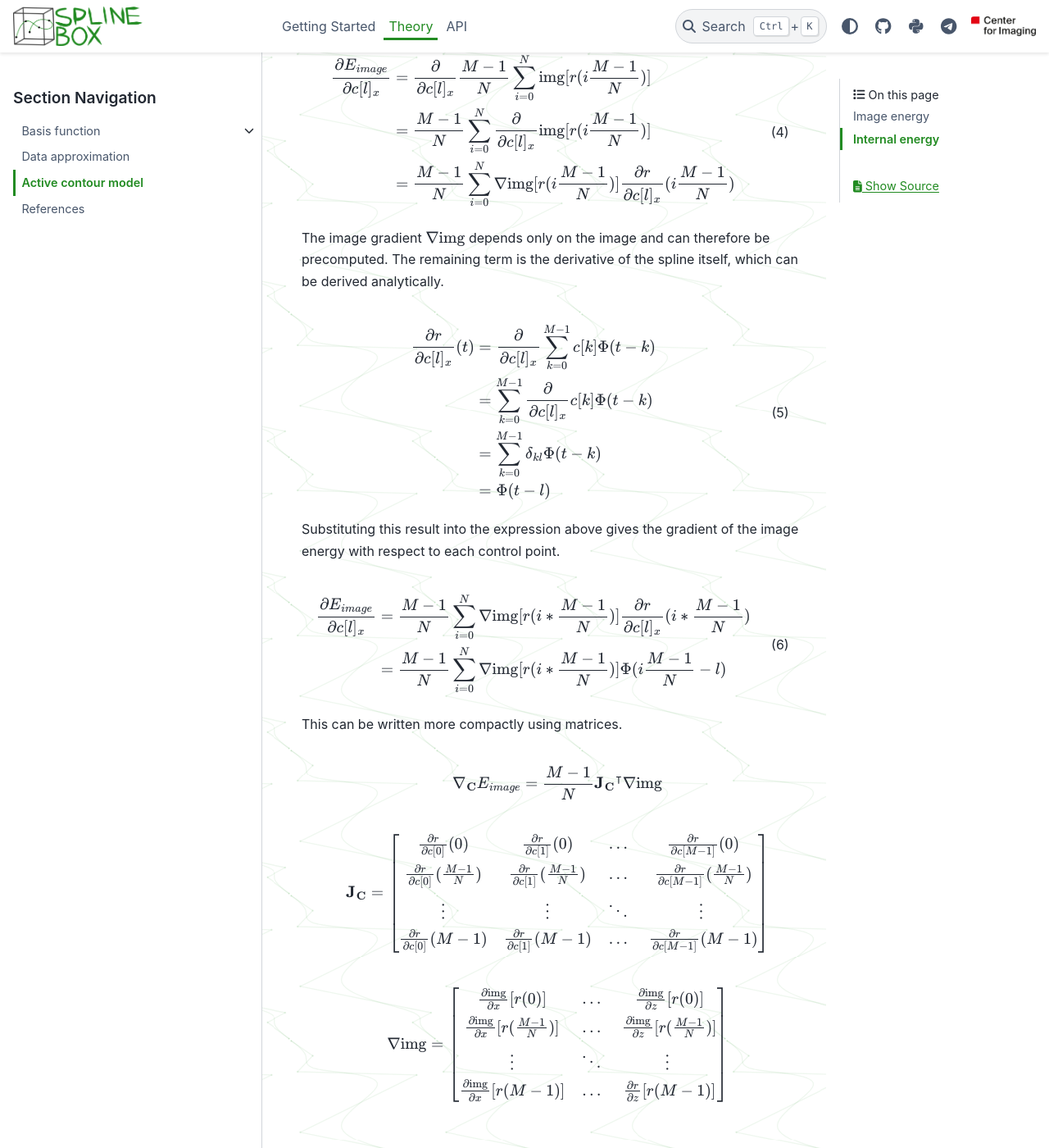
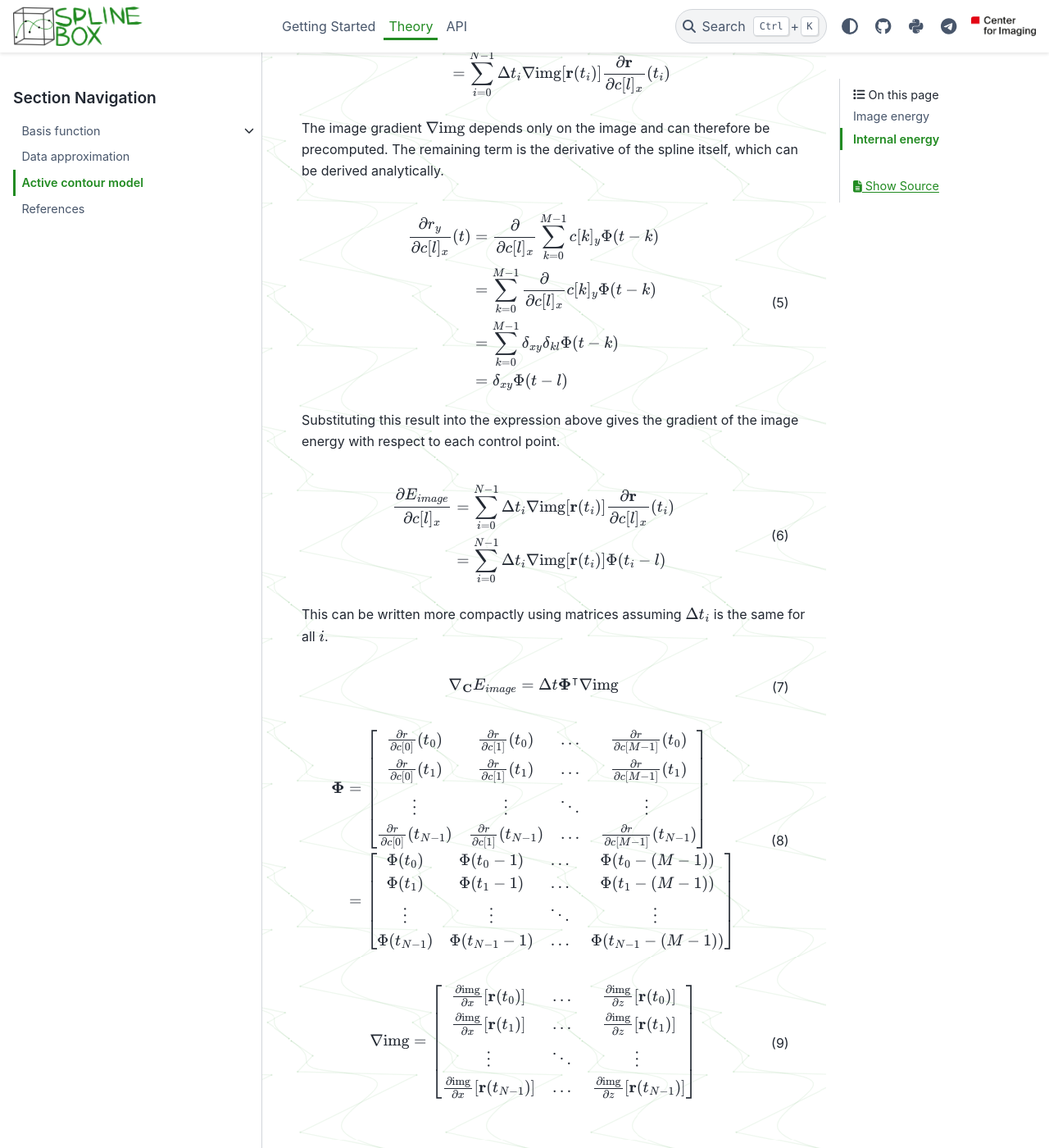
Before and after one commit to EPFL-Center-for-Imaging/splinebox, a Sphinx documentation site: the page built from docs/theory/active_contours.rst, in a window 1280 px wide and 1400 px high, scrolled down 1454 px. Shown: the whole window at 82% size. Built offline with Sphinx 7.4.7 and the PyData theme 0.15.4, drawn with Linux system fonts in a browser that asks for light colours; pages that are not in the unit, such as notebooks, are missing from menus; the version number could not be read and is left out; some of the changed text lies outside the part shown.

Commit message:
Update docs

```diff
--- a/docs/theory/active_contours.rst
+++ b/docs/theory/active_contours.rst
@@ -9,26 +9,13 @@ Starting from an initial estimate, the control points are iteratively updated us
 .. math::
     :name: active_contour_model:eq:1
 
-    c[l]_x = c[l]_x - \frac{\partial E}{\partial c[l]_x}
+    c[l]_x = c[l]_x - \gamma \frac{\partial E}{\partial c[l]_x}
 
-This can also be written using the matrix notation and the Jacobian matrix :math:`\mathbf{J_r}`.
-
-.. math::
-
-    \mathbf{C} = \mathbf{C} - \mathbf{J_r}
-
-.. math::
-
-    \mathbf{J_r} = \begin{bmatrix}
-     \frac{\partial r_x}{\partial c[0]_x} & \frac{\partial r_x}{\partial c[0]_y} & \frac{\partial r_x}{\partial c[0]_z}  \\
-     \phi\left(\frac{M}{N}\right) &  \phi\left(\frac{M}{N}-1\right) & \dots & \ \phi\left(\frac{M}{N}-(M-1)\right) \\
-     \vdots & \vdots & \ddots & \vdots \\
-     \phi\left(\frac{(N-1)M}{N}\right) &  \phi\left(\frac{(N-1)M}{N}-1\right) & \dots & \ \phi\left(\frac{(N-1)M}{N}-(M-1)\right)
-    \end{bmatrix}
+, where :math:`\gamma` is the step size (learning rate).
 
 The energy typically consists of two components:
     (1) **Image energy**, which attracts the spline toward features in the image.
-    (2) **Internal energy**, which regularizes the spline and discourages undesirable deformations.
+    (2) **Internal energy**, which regularises the spline and discourages undesirable deformations.
 
 .. math::
     :name: active_contour_model:eq:2
@@ -40,143 +27,154 @@ Image energy
 
 The image energy measures the image intensity sampled along the spline. By choosing an appropriate image representation (for example, an edge map), this term can be used to attract the spline toward specific image features.
 
-In practice, the continuous integral is approximated by sampling the spline at a finite number of points.
+In practice, the continuous integral is approximated with a Riemann sum by sampling the spline at a finite number of points :math:`t_i`.
 
 .. math::
     :name: active_contour_model:eq:3
 
-    E_{image} &= \int_0^{M-1}\text{img}[r(t)]dt \\
-              &\approx \frac{M-1}{N} \sum_{i=0}^N \text{img}[r(i * \frac{M-1}{N})]
+    E_{image} &=\int_\mathcal{C} \mathrm{img} ds \\
+              &=\int_0^{M-1} \text{img}[\mathbf{r}(t)] dt \\
+              &\approx \sum_{i=0}^{N-1} \text{img}[\mathbf{r}(t_i)] \Delta t_i
 
-To optimize the spline, we need the derivatives of the image energy with respect to the control points. Applying the chain rule yields an expression involving the image gradient and the derivative of the spline with respect to a control point.
+To optimise the spline, we need the derivatives of the image energy with respect to the control points. Applying the chain rule yields an expression involving the image gradient and the derivative of the spline with respect to a control point.
 
 .. math::
     :name: active_contour_model:eq:4
 
-    \frac{\partial E_{image}}{\partial c[l]_x} &= \frac{\partial}{\partial c[l]_x} \frac{M-1}{N} \sum_{i=0}^N \text{img}[r(i \frac{M-1}{N})] \\
-                                               &= \frac{M-1}{N} \sum_{i=0}^N \frac{\partial}{\partial c[l]_x} \text{img}[r(i \frac{M-1}{N})] \\
-                                               &= \frac{M-1}{N} \sum_{i=0}^N \nabla \text{img}[r(i \frac{M-1}{N})] \frac{\partial r}{\partial c[l]_x}(i \frac{M-1}{N})
+    \frac{\partial E_{image}}{\partial c[l]_x} &= \frac{\partial}{\partial c[l]_x} \sum_{i=0}^{N-1} \Delta t_i \text{img}[\mathbf{r}(t_i)] \\
+                                               &= \sum_{i=0}^{N-1} \Delta t_i \frac{\partial}{\partial c[l]_x} \text{img}[\mathbf{r}(t_i)] \\
+                                               &= \sum_{i=0}^{N-1} \Delta t_i \sum_y \frac{\partial \mathrm{img}}{\partial y}[\mathbf{r}(t_i)] \frac{\partial r_y}{\partial c[l]_x} \\
+                                               &= \sum_{i=0}^{N-1} \Delta t_i \nabla \text{img}[\mathbf{r}(t_i)] \frac{\partial \mathbf{r}}{\partial c[l]_x}(t_i)
 
 The image gradient :math:`\nabla \mathrm{img}` depends only on the image and can therefore be precomputed.
 The remaining term is the derivative of the spline itself, which can be derived analytically.
 
 .. math::
-    :name: active_contour_model:eq:4
+    :name: active_contour_model:eq:5
 
-    \frac{\partial r}{\partial c[l]_x}(t) &= \frac{\partial}{\partial c[l]_x} \sum_{k=0}^{M-1}c[k]\Phi(t-k) \\
-                                          &= \sum_{k=0}^{M-1}\frac{\partial}{\partial c[l]_x}c[k]\Phi(t-k) \\
-                                          &= \sum_{k=0}^{M-1}\delta_{kl}\Phi(t-k) \\
-                                          &= \Phi(t-l)
+    \frac{\partial r_y}{\partial c[l]_x}(t) &= \frac{\partial}{\partial c[l]_x} \sum_{k=0}^{M-1} c[k]_y \Phi(t-k) \\
+                                            &= \sum_{k=0}^{M-1}\frac{\partial}{\partial c[l]_x} c[k]_y \Phi(t-k) \\
+                                            &= \sum_{k=0}^{M-1}\delta_{xy}\delta_{kl}\Phi(t-k) \\
+                                            &= \delta_{xy}\Phi(t-l)
 
 Substituting this result into the expression above gives the gradient of the image energy with respect to each control point.
 
 .. math::
-    :name: active_contour_model:eq:5
+    :name: active_contour_model:eq:6
 
-    \frac{\partial E_{image}}{\partial c[l]_x} &= \frac{M-1}{N} \sum_{i=0}^N \nabla \text{img}[r(i * \frac{M-1}{N})] \frac{\partial r}{\partial c[l]_x}(i * \frac{M-1}{N}) \\
-                                               &= \frac{M-1}{N} \sum_{i=0}^N \nabla \text{img}[r(i * \frac{M-1}{N})] \Phi(i\frac{M-1}{N}-l)
+    \frac{\partial E_{image}}{\partial c[l]_x} &= \sum_{i=0}^{N-1} \Delta t_i \nabla \text{img}[\mathbf{r}(t_i)] \frac{\partial \mathbf{r}}{\partial c[l]_x}(t_i) \\
+                                               &= \sum_{i=0}^{N-1} \Delta t_i \nabla \text{img}[\mathbf{r}(t_i)] \Phi(t_i-l)
 
-This can be written more compactly using matrices.
+This can be written more compactly using matrices assuming :math:`\Delta t_i` is the same for all :math:`i`.
 
 .. math::
+    :name: active_contour_model:eq:7
 
-    \nabla_{\mathbf{C}}E_{image} = \frac{M-1}{N} \mathbf{J_C}^\intercal \nabla\mathrm{img}
+    \nabla_{\mathbf{C}}E_{image} = \Delta t \mathbf{\Phi}^\intercal \nabla\mathrm{img}
 
 .. math::
+    :name: active_contour_model:eq:8
 
-   \mathbf{J_C} = \begin{bmatrix}
-     \frac{\partial r}{\partial c[0]}(0) & \frac{\partial r}{\partial c[1]}(0) & \dots & \ \frac{\partial r}{\partial c[M-1]}(0) \\
-     \frac{\partial r}{\partial c[0]}(\frac{M-1}{N}) & \frac{\partial r}{\partial c[1]}(\frac{M-1}{N}) & \dots & \ \frac{\partial r}{\partial c[M-1]}(\frac{M-1}{N}) \\
+    \mathbf{\Phi} &= \begin{bmatrix}
+     \frac{\partial r}{\partial c[0]}(t_0) & \frac{\partial r}{\partial c[1]}(t_0) & \dots & \ \frac{\partial r}{\partial c[M-1]}(t_0) \\
+     \frac{\partial r}{\partial c[0]}(t_1) & \frac{\partial r}{\partial c[1]}(t_1) & \dots & \ \frac{\partial r}{\partial c[M-1]}(t_1) \\
      \vdots & \vdots & \ddots & \vdots \\
-     \frac{\partial r}{\partial c[0]}(M - 1) & \frac{\partial r}{\partial c[1]}(M - 1) & \dots & \ \frac{\partial r}{\partial c[M - 1]}(M - 1) \\
+     \frac{\partial r}{\partial c[0]}(t_{N-1}) & \frac{\partial r}{\partial c[1]}(t_{N-1}) & \dots & \ \frac{\partial r}{\partial c[M - 1]}(t_{N-1}) \\
+    \end{bmatrix} \\
+    &= \begin{bmatrix}
+     \Phi(t_0) & \Phi(t_0-1) & \dots & \ \Phi(t_0-(M-1)) \\
+     \Phi(t_1) & \Phi(t_1 - 1) & \dots & \ \Phi(t_1 - (M-1)) \\
+     \vdots & \vdots & \ddots & \vdots \\
+     \Phi(t_{N-1}) & \Phi(t_{N-1} - 1) & \dots & \ \Phi(t_{N-1} - (M - 1)) \\
     \end{bmatrix}
 
 .. math::
+    :name: active_contour_model:eq:9
 
-   \nabla\mathrm{img} = \begin{bmatrix}
-     \frac{\partial \mathrm{img}}{\partial x}[r(0)] & \dots & \ \frac{\partial \mathrm{img}}{\partial z}[r(0)] \\
-     \frac{\partial \mathrm{img}}{\partial x}[r(\frac{M-1}{N})] & \dots & \ \frac{\partial \mathrm{img}}{\partial z}[r(\frac{M-1}{N})] \\
+    \nabla\mathrm{img} = \begin{bmatrix}
+     \frac{\partial \mathrm{img}}{\partial x}[\mathbf{r}(t_0)] & \dots & \ \frac{\partial \mathrm{img}}{\partial z}[\mathbf{r}(t_0)] \\
+     \frac{\partial \mathrm{img}}{\partial x}[\mathbf{r}(t_1)] & \dots & \ \frac{\partial \mathrm{img}}{\partial z}[\mathbf{r}(t_1)] \\
      \vdots & \ddots & \vdots \\
-     \frac{\partial \mathrm{img}}{\partial x}[r(M - 1)] & \dots & \ \frac{\partial r}{\partial z}[r(M - 1)] \\
+     \frac{\partial \mathrm{img}}{\partial x}[\mathbf{r}(t_{N-1})] & \dots & \ \frac{\partial \mathrm{img}}{\partial z}[\mathbf{r}(t_{N-1})] \\
     \end{bmatrix}
 
 Internal energy
 ---------------
 
-The internal energy acts as a regularization term that controls the shape and parameterization of the spline.
+The internal energy acts as a regularisation term that controls the shape and parameterization of the spline.
 Different choices of internal energy can be used depending on which geometric properties should be encouraged or penalised.
 
 In this implementation, we use the curvilinear reparameterisation energy proposed by [Jacob2004]_.
 
 .. math::
-    :name: active_contour_model:eq:6
+    :name: active_contour_model:eq:10
 
-    E_{internal} &= \int_0^{M-1} ||r'(t)|^2 - c|^2dt \\
-                 &= \int_0^{M-1} |r'(t)|^4 - 2c|r'(t)|^2 + c^2 dt
+    E_{internal} &= \int_0^{M-1} ||\mathbf{r}'(t)|^2 - c|^2dt \\
+                 &= \int_0^{M-1} |\mathbf{r}'(t)|^4 - 2c|\mathbf{r}'(t)|^2 + c^2 dt
 
 
 The parameter :math:`c = (\frac{\text{desired arc length}}{M-1})^2` represents the desired squared speed of the spline.
 
-This energy encourages a uniform distribution of control points along the curve by penalising deviations from the desired local speed. As a result, it helps prevent control points from clustering together or becoming unevenly spaced during optimization.
+This energy encourages a uniform distribution of control points along the curve by penalising deviations from the desired local speed. As a result, it helps prevent control points from clustering together or becoming unevenly spaced during optimisation.
 
 As with the image energy, gradient descent requires the derivatives of the internal energy with respect to the control points.
 
 .. math::
-    :name: active_contour_model:eq:8
+    :name: active_contour_model:eq:11
 
-    \frac{\partial E_{internal}}{\partial c[l]_x} &= \frac{\partial}{\partial c[l]_x} \int_0^{M-1} |r'(t)|^4 - 2c|r'(t)|^2 + c^2 dt \\
-                                                  &= \int_0^{M-1} \frac{\partial}{\partial c[l]_x}|r'(t)|^4 - 2c\frac{\partial}{\partial c[l]_x}|r'(t)|^2 dt \\
-                                                  &= \int_0^{M-1} \frac{\partial}{\partial c[l]_x}|r'(t)|^4 dt - 2c \int_0^{M-1} \frac{\partial}{\partial c[l]_x}|r'(t)|^2 dt
+    \frac{\partial E_{internal}}{\partial c[l]_x} &= \frac{\partial}{\partial c[l]_x} \int_0^{M-1} |\mathbf{r}'(t)|^4 - 2c|\mathbf{r}'(t)|^2 + c^2 dt \\
+                                                  &= \int_0^{M-1} \frac{\partial}{\partial c[l]_x}|\mathbf{r}'(t)|^4 - 2c\frac{\partial}{\partial c[l]_x}|\mathbf{r}'(t)|^2 dt \\
+                                                  &= \int_0^{M-1} \frac{\partial}{\partial c[l]_x}|\mathbf{r}'(t)|^4 dt - 2c \int_0^{M-1} \frac{\partial}{\partial c[l]_x}|\mathbf{r}'(t)|^2 dt
 
 To compute these derivatives, we first rewrite :math:`|r'(t)|^2` in terms of the spline basis functions and control points.
 This representation allows the derivatives to be evaluated analytically.
 
 .. math::
-    :name: active_contour_model:eq:9
+    :name: active_contour_model:eq:12
 
-    |r'(t)|^2 &= \sum_x r'(t)_x^2 \\
+    |\mathbf{r}'(t)|^2 &= \sum_x r'(t)_x^2 \\
               &= \sum_x (\sum_{k=0}^{M-1} c[k]_x \Phi'(t-k))^2 \\
               &= \sum_x \sum_{k=0}^{M-1}\sum_{m=0}^{M-1} c[k]_x c[m]_x \Phi'(t-k) \Phi'(t-m) \\
-              &= \sum_{k=0}^{M-1}\sum_{m=0}^{M-1} c[k] c[m] \Phi'(t-k) \Phi'(t-m)
+              &= \sum_{k=0}^{M-1}\sum_{m=0}^{M-1} \langle c[k], c[m] \rangle \Phi'(t-k) \Phi'(t-m)
 
 .. math::
-    :name: active_contour_model:eq:10
+    :name: active_contour_model:eq:13
 
-    \frac{\partial}{\partial c[l]_y}|r'(t)|^2 &= \frac{\partial}{\partial c[l]_y} \sum_x \sum_{k=0}^{M-1}\sum_{m=0}^{M-1} c[k]_x c[m]_x \Phi'(t-k) \Phi'(t-m) \\
-                                              &= \sum_x \sum_{k=0}^{M-1}\sum_{m=0}^{M-1} \frac{\partial}{\partial c[l]_y} c[k]_x c[m]_x \Phi'(t-k) \Phi'(t-m) \\
-                                              &= \sum_{k=0}^{M-1}\sum_{m=0}^{M-1} \frac{\partial}{\partial c[l]_y} c[k]_y c[m]_y \Phi'(t-k) \Phi'(t-m) \\
-                                              &= \sum_{m=0}^{M-1}c[m]_y \Phi'(t-l) \Phi'(t-m) + \sum_{k=0}^{M-1}c[k]_y \Phi'(t-k) \Phi'(t-l)\\
-                                              &= 2 \sum_{m=0}^{M-1}c[m]_y \Phi'(t-l) \Phi'(t-m)\\
-                                              &= 2 \Phi'(t-l) \sum_{m=0}^{M-1}c[m]_y \Phi'(t-m)\\
-                                              &= 2 \Phi'(t-l) r_y'(t)
+    \frac{\partial}{\partial c[l]_y}|\mathbf{r}'(t)|^2 &= \frac{\partial}{\partial c[l]_y} \sum_x \sum_{k=0}^{M-1}\sum_{m=0}^{M-1} c[k]_x c[m]_x \Phi'(t-k) \Phi'(t-m) \\
+                                                       &= \sum_x \sum_{k=0}^{M-1}\sum_{m=0}^{M-1} \frac{\partial}{\partial c[l]_y} c[k]_x c[m]_x \Phi'(t-k) \Phi'(t-m) \\
+                                                       &= \sum_{k=0}^{M-1}\sum_{m=0}^{M-1} \frac{\partial}{\partial c[l]_y} c[k]_y c[m]_y \Phi'(t-k) \Phi'(t-m) \\
+                                                       &= \sum_{m=0}^{M-1}c[m]_y \Phi'(t-l) \Phi'(t-m) + \sum_{k=0}^{M-1}c[k]_y \Phi'(t-k) \Phi'(t-l)\\
+                                                       &= 2 \sum_{m=0}^{M-1}c[m]_y \Phi'(t-l) \Phi'(t-m)\\
+                                                       &= 2 \Phi'(t-l) \sum_{m=0}^{M-1}c[m]_y \Phi'(t-m)\\
+                                                       &= 2 \Phi'(t-l) r_y'(t)
 
 The derivative of :math:`|r'(t)|^2` can then be used to derive the derivative of :math:`|r'(t)|^4` through the chain rule.
 
 .. math::
-    :name: active_contour_model:eq:11
+    :name: active_contour_model:eq:14
 
-    \frac{\partial}{\partial c[l]_y}|r'(t)|^4 &= \frac{\partial}{\partial c[l]_y}(|r'(t)|^2)^2 \\
-                                              &= 2|r'(t)|^2\frac{\partial}{\partial c[l]_y}|r'(t)|^2 \\
-                                              &= 2(\sum_{k=0}^{M-1}\sum_{m=0}^{M-1} c[k] c[m] \Phi'(t-k) \Phi'(t-m))(2 \sum_{n=0}^{M-1}c[n]_y \Phi'(t-l) \Phi'(t-n)) \\
-                                              &= 4\sum_{k=0}^{M-1}\sum_{m=0}^{M-1}\sum_{n=0}^{M-1} c[k] c[m] c[n]_y \Phi'(t-k) \Phi'(t-m) \Phi'(t-l) \Phi'(t-n) \\
+    \frac{\partial}{\partial c[l]_y}|\mathbf{r}'(t)|^4 &= \frac{\partial}{\partial c[l]_y}(|\mathbf{r}'(t)|^2)^2 \\
+                                                       &= 2|\mathbf{r}'(t)|^2\frac{\partial}{\partial c[l]_y}|\mathbf{r}'(t)|^2 \\
+                                                       &= 2(\sum_{k=0}^{M-1}\sum_{m=0}^{M-1} \langle c[k], c[m] \rangle \Phi'(t-k) \Phi'(t-m))(2 \sum_{n=0}^{M-1}c[n]_y \Phi'(t-l) \Phi'(t-n)) \\
+                                                       &= 4\sum_{k=0}^{M-1}\sum_{m=0}^{M-1}\sum_{n=0}^{M-1} \langle c[k], c[m] \rangle c[n]_y \Phi'(t-k) \Phi'(t-m) \Phi'(t-l) \Phi'(t-n) \\
 
 For convenience, we introduce the auxiliary quantities :math:`h_1` and :math:`h_2`, which depend only on the spline basis functions.
-These quantities can be precomputed once and reused throughout the optimization.
+These quantities can be precomputed once and reused throughout the optimisation.
 
 .. math::
-    :name: active_contour_model:eq:12
+    :name: active_contour_model:eq:15
 
     h_1(k, m, l, n) := \int_0^{M-1}\Phi'(t-k) \Phi'(t-m) \Phi'(t-l) \Phi'(t-n)dt
 
 .. math::
-    :name: active_contour_model:eq:13
+    :name: active_contour_model:eq:16
 
     h_2(l, m) := \int_0^{M-1}\Phi'(t-l) \Phi'(t-m)dt
 
 Substituting these expressions into the gradient of the internal energy yields the final formula used during gradient descent.
 
 .. math::
-    :name: active_contour_model:eq:14
+    :name: active_contour_model:eq:17
 
-    \frac{\partial E_{internal}}{\partial c[l]_x} &= \int_0^{M-1} \frac{\partial}{\partial c[l]_x}|r'(t)|^4 dt - 2c \int_0^{M-1} \frac{\partial}{\partial c[l]_x}|r'(t)|^2 dt \\
-                                                  &= 4\sum_{k=0}^{M-1}\sum_{m=0}^{M-1}\sum_{n=0}^{M-1} c[k] c[m] c[n]_x h_1(k, m, l, n) - 4c \sum_{m=0}^{M-1}c[m]_x h_2(l, m)
+    \frac{\partial E_{internal}}{\partial c[l]_x} &= \int_0^{M-1} \frac{\partial}{\partial c[l]_x}|\mathbf{r}'(t)|^4 dt - 2c \int_0^{M-1} \frac{\partial}{\partial c[l]_x}|\mathbf{r}'(t)|^2 dt \\
+                                                  &= 4\sum_{k=0}^{M-1}\sum_{m=0}^{M-1}\sum_{n=0}^{M-1} \langle c[k], c[m] \rangle c[n]_x h_1(k, m, l, n) - 4c \sum_{m=0}^{M-1}c[m]_x h_2(l, m)
```
